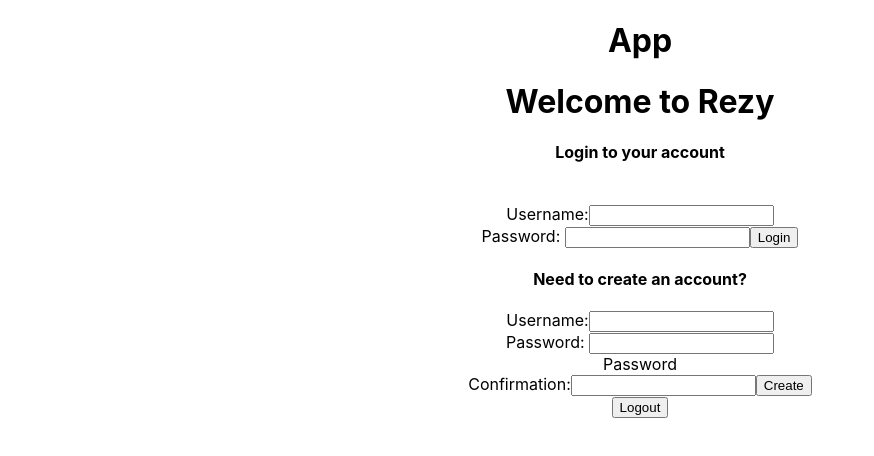
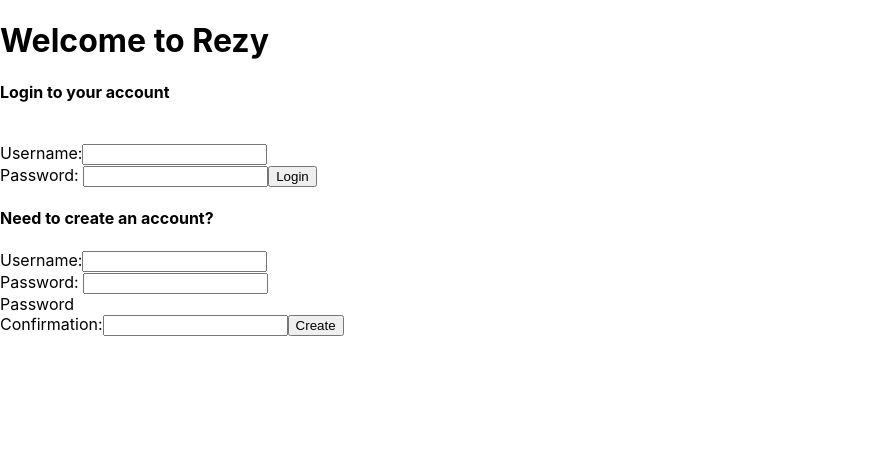
Before and after one commit to mkienbus/rezy-frontend, a React (Create React App) app: page / in a window 1280 px wide. Shown: the top 456 px of the page, without its empty margins (0-874 px from the left). Built offline with nearby package versions, Linux system fonts and the light colour scheme.

Commit message:
login/signup tweaking, logout doesn't work properly

```diff
--- a/src/App.js
+++ b/src/App.js
@@ -7,7 +7,7 @@ import { logoutUser } from './features/userSlice';
 
 
 function App() {
-  const userState = useSelector((state) => console.log(state.user.username))
+  const userState = useSelector((state) => state.user.username)
   const dispatch = useDispatch()
 
   //can i just use userState in Redux instead of fetch call to backend?
@@ -30,7 +30,7 @@ function App() {
   }
 
   //not sure if this is working right
-  if (userState === "") return <LoginForm />
+  if (!userState) return <LoginForm />
 
     return (
       <div className="App">
--- a/src/features/userSlice.js
+++ b/src/features/userSlice.js
@@ -2,7 +2,7 @@ import { createSlice } from '@reduxjs/toolkit'
 
 
 const initialState = {
-    username: "",
+    username: null,
   }
 
   export const userReducer = createSlice({
```
